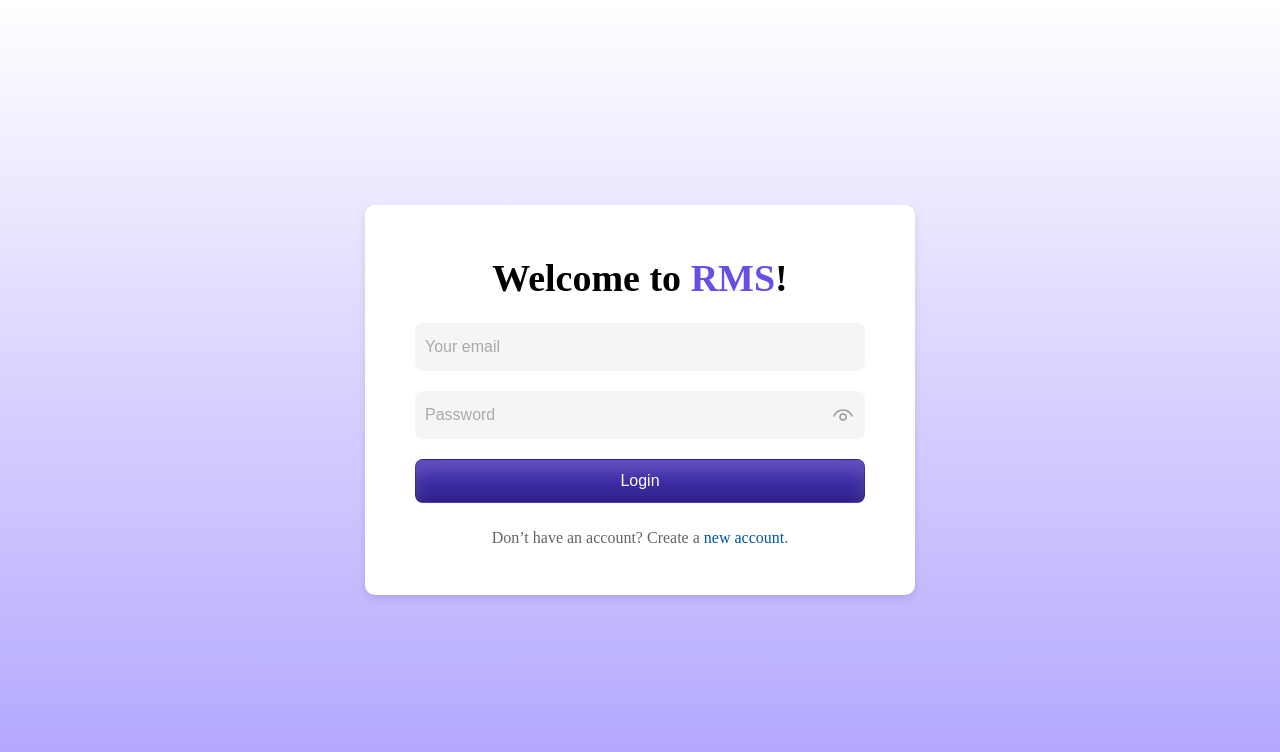
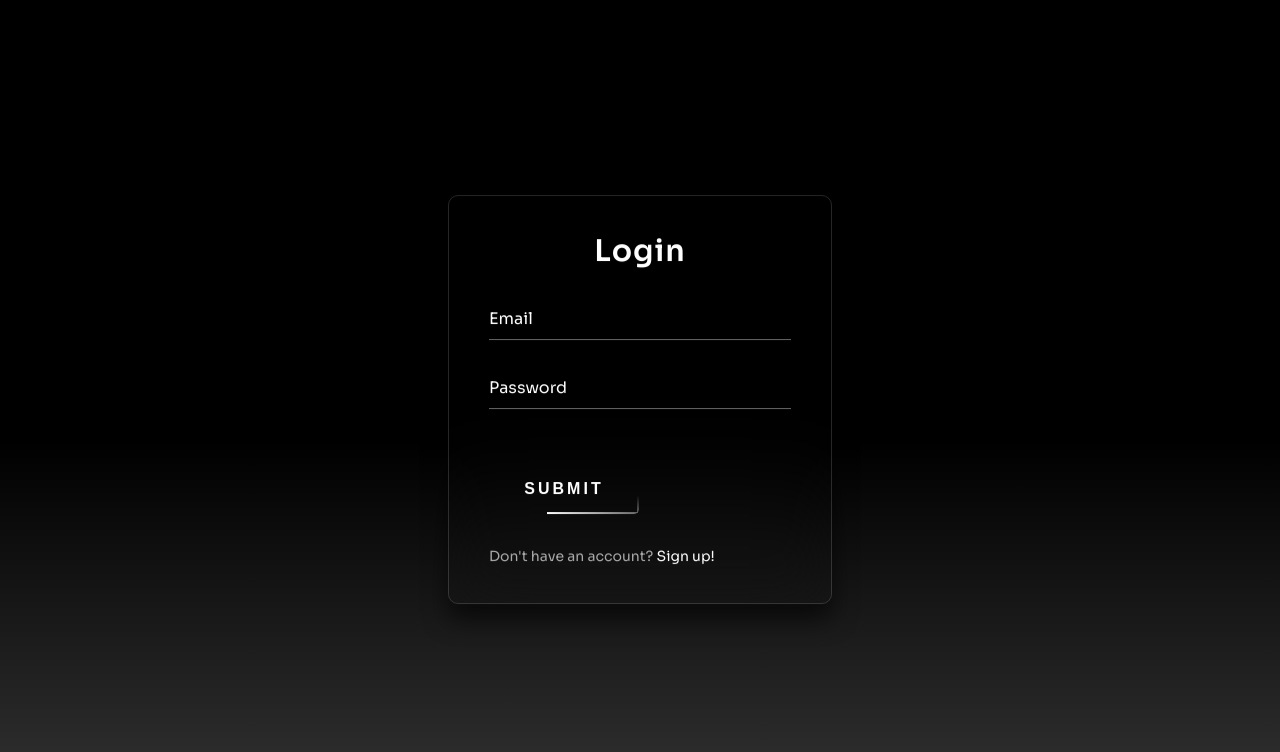
Before and after one commit to helsinfranz/result-management-system, a Next.js app: page /auth/login in a window 1280 px wide. Shown: the top 752 px of the page. Built offline with nearby package versions, Linux system fonts and the light colour scheme; no server answers.

Commit message:
auth frontend complete

```diff
--- /dev/null
+++ b/components/loader/loader.js
@@ -0,0 +1,18 @@
+import classes from "./loader.module.css";
+
+export default function Loader() {
+  return (
+    <div className={classes.loaderMain}>
+      <div className={classes.dotSpinner}>
+        <div className={classes.dotSpinner__dot}></div>
+        <div className={classes.dotSpinner__dot}></div>
+        <div className={classes.dotSpinner__dot}></div>
+        <div className={classes.dotSpinner__dot}></div>
+        <div className={classes.dotSpinner__dot}></div>
+        <div className={classes.dotSpinner__dot}></div>
+        <div className={classes.dotSpinner__dot}></div>
+        <div className={classes.dotSpinner__dot}></div>
+      </div>
+    </div>
+  );
+}
--- a/pages/_document.js
+++ b/pages/_document.js
@@ -3,7 +3,12 @@ import { Html, Head, Main, NextScript } from "next/document";
 export default function Document() {
   return (
     <Html lang="en">
-      <Head />
+      <Head>
+        <link
+          href="https://fonts.googleapis.com/css2?family=Sora:wght@400;500;600&display=swap"
+          rel="stylesheet"
+        />
+      </Head>
       <body>
         <Main />
         <NextScript />
--- a/pages/auth/[key].js
+++ b/pages/auth/[key].js
@@ -4,6 +4,9 @@ import { useEffect, useRef, useState } from "react";
 import { signIn } from "next-auth/react";
 import { useSession } from "next-auth/react";
 import classes from "@/styles/auth.module.css";
+import Link from "next/link";
+import Loader from "@/components/loader/loader";
+import Image from "next/image";
 
 export default function Auth() {
   const router = useRouter();
@@ -93,173 +96,92 @@ export default function Auth() {
             name="description"
             content="Admin Page for result management system"
           />
-          <style>
-            {`body {
-            align-items: center;
-            background: linear-gradient(to bottom, #ffffff, #afa3ff);
-          }`}
-          </style>
         </Head>
-        {/* <div className="centerDiv">Auth Page - {key}</div> */}
+        {/* <div className={classes.logoMain}>
+          <Image src={"/logo.png"} alt="logo" width={200} height={200} />
+        </div> */}
         <div className={classes.container}>
-          <div className={classes.login_box}>
-            <h1 className={classes.h1}>
-              Welcome to <span className={classes.highlight}>RMS</span>!
-            </h1>
           {authKey === "signup" ? (
-              <form className={classes.form} onSubmit={handleSignup}>
+            <div className={classes.loginBox}>
+              <p>Signup</p>
+              <form onSubmit={handleSignup}>
+                <div className={classes.userBox}>
                   <input
-                  type="text"
-                  placeholder="Your name"
                     required
-                  className={classes.input}
+                    type="name"
+                    name="name"
                     minLength={3}
                     maxLength={20}
                     ref={userName}
                   />
-                <input
-                  type="email"
-                  placeholder="Your email"
-                  required
-                  className={classes.input}
-                  ref={emailRef}
-                />
-                <div className={classes.input_box}>
+                  <label htmlFor="name">Name</label>
+                </div>
+                <div className={classes.userBox}>
+                  <input type="name" required ref={loginEmail} name="email" />
+                  <label htmlFor="email">Email</label>
+                </div>
+                <div className={classes.userBox}>
                   <input
                     type="password"
-                    placeholder="Password"
                     required
                     minLength={4}
                     maxLength={20}
-                    className={classes.input}
-                    ref={passwordRef}
+                    ref={loginPassword}
                   />
-                  <svg
-                    width="24"
-                    height="24"
-                    viewBox="0 0 24 24"
-                    fill="none"
-                    xmlns="http://www.w3.org/2000/svg"
-                    onClick={() =>
-                      passwordRef.current.type === "password"
-                        ? (passwordRef.current.type = "text")
-                        : (passwordRef.current.type = "password")
-                    }
-                  >
-                    <path
-                      d="M3 13C6.6 5 17.4 5 21 13"
-                      stroke="#999999"
-                      strokeWidth="1.5"
-                      strokeLinecap="round"
-                      strokeLinejoin="round"
-                    />
-                    <path
-                      d="M12 17C10.3431 17 9 15.6569 9 14C9 12.3431 10.3431 11 12 11C13.6569 11 15 12.3431 15 14C15 15.6569 13.6569 17 12 17Z"
-                      stroke="#999999"
-                      strokeWidth="1.5"
-                      strokeLinecap="round"
-                      strokeLinejoin="round"
-                    />
-                  </svg>
+                  <label htmlFor="password">Password</label>
                 </div>
-                <button
-                  type="submit"
-                  className={`${classes.active_btn} ${classes.button}`}
-                >
-                  {loading ? "Loading..." : "Sign up"}
+                <button type="submit">
+                  <span></span>
+                  <span></span>
+                  <span></span>
+                  <span></span>
+                  {loading ? <Loader /> : "Submit"}
                 </button>
               </form>
+              <p>
+                Already have an account?{" "}
+                <Link href="/auth/login" className={classes.a2}>
+                  Log In!
+                </Link>
+              </p>
+            </div>
           ) : (
-              <form className={classes.form} onSubmit={handleLogin}>
-                <input
-                  type="email"
-                  placeholder="Your email"
-                  required
-                  className={classes.input}
-                  ref={loginEmail}
-                />
-                <div className={classes.input_box}>
+            <div className={classes.loginBox}>
+              <p>Login</p>
+              <form onSubmit={handleLogin}>
+                <div className={classes.userBox}>
+                  <input type="name" required ref={loginEmail} name="email" />
+                  <label htmlFor="email">Email</label>
+                </div>
+                <div className={classes.userBox}>
                   <input
                     type="password"
-                    placeholder="Password"
                     required
                     minLength={4}
                     maxLength={20}
-                    className={classes.input}
                     ref={loginPassword}
                   />
-                  <svg
-                    width="24"
-                    height="24"
-                    viewBox="0 0 24 24"
-                    fill="none"
-                    xmlns="http://www.w3.org/2000/svg"
-                    onClick={() =>
-                      loginPassword.current.type === "password"
-                        ? (loginPassword.current.type = "text")
-                        : (loginPassword.current.type = "password")
-                    }
-                  >
-                    <path
-                      d="M3 13C6.6 5 17.4 5 21 13"
-                      stroke="#999999"
-                      strokeWidth="1.5"
-                      strokeLinecap="round"
-                      strokeLinejoin="round"
-                    />
-                    <path
-                      d="M12 17C10.3431 17 9 15.6569 9 14C9 12.3431 10.3431 11 12 11C13.6569 11 15 12.3431 15 14C15 15.6569 13.6569 17 12 17Z"
-                      stroke="#999999"
-                      strokeWidth="1.5"
-                      strokeLinecap="round"
-                      strokeLinejoin="round"
-                    />
-                  </svg>
+                  <label htmlFor="password">Password</label>
                 </div>
-                <button
-                  type="submit"
-                  className={`${classes.active_btn} ${classes.button}`}
-                >
-                  {loading ? "Loading..." : "Login"}
+                <button type="submit">
+                  <span></span>
+                  <span></span>
+                  <span></span>
+                  <span></span>
+                  {loading ? <Loader /> : "Submit"}
                 </button>
               </form>
-            )}
-            <p className={classes.p}>
-              {authKey === "signup" ? (
-                <>
-                  Already have an account?
-                  <a className={classes.a}>
-                    <span
-                      className={classes.highlight}
-                      onClick={() => router.push("/auth/login")}
-                    >
-                      {" "}
-                      Log in
-                    </span>
-                    .
-                  </a>
-                </>
-              ) : (
-                <>
-                  Don’t have an account?
-                  <a className={classes.a}>
-                    {" "}
-                    Create a{" "}
-                    <span
-                      className={classes.highlight}
-                      onClick={() => router.push("/auth/signup")}
-                    >
-                      new account
-                    </span>
-                    .
-                  </a>
-                </>
-              )}
+              <p>
+                Don't have an account?{" "}
+                <Link href="/auth/signup" className={classes.a2}>
+                  Sign up!
+                </Link>
               </p>
             </div>
+          )}
         </div>
       </>
     );
   }
-  return <p>Loading...</p>;
+  return <div></div>;
 }
--- a/styles/auth.module.css
+++ b/styles/auth.module.css
@@ -1,114 +1,257 @@
-.container {
-  display: flex;
-  justify-content: center;
-  align-items: center;
-  height: 100%;
-  width: 100%;
+/* .logoMain {
+  position: absolute;
+  top: 7rem;
+  left: 50%;
+  transform: translate(-50%, -50%);
+} */
+
+.loginBox {
+  border: 1px solid rgba(255, 255, 255, 0.15);
+  position: absolute;
+  top: 50%;
+  left: 50%;
+  width: 30vw;
+  padding: 4rem;
+  margin: 2rem auto;
+  transform: translate(-50%, -55%);
+  /* background: rgba(0, 0, 0, 0.9); */
+  backdrop-filter: blur(30px);
+  box-sizing: border-box;
+  box-shadow: 0 15px 25px rgba(0, 0, 0, 0.6);
+  border-radius: 1rem;
 }
 
-.login_box {
-  background: #fff;
-  padding: 50px;
-  border-radius: 10px;
-  box-shadow: 0 4px 8px rgba(0, 0, 0, 0.1);
-  line-height: 14.2px;
+.loginBox p:first-child {
+  margin: 0 0 3.5rem;
+  padding: 0;
+  color: #fff;
   text-align: center;
+  font-size: 3rem;
+  font-weight: bold;
+  letter-spacing: 1px;
 }
 
-.h1 {
-  margin-bottom: 20px;
-  font-size: 38px;
-  font-weight: 600;
-  line-height: 47.6px;
-  text-align: center;
-}
-
-.highlight {
-  color: #6a4ce7;
-}
-
-.form {
-  display: flex;
-  flex-direction: column;
-  gap: 20px;
-}
-
-.input {
-  padding: 12px 10px;
-  /* margin-bottom: 1rem; */
-  /* color: #EBEBEB;'' */
-  background-color: rgb(245, 245, 245);
-  color: rgb(100, 100, 100);
-  /* border: 1px solid #ccc; */
-  border: none;
-  width: 450px;
-  border-radius: 8px;
-  font-size: 16px;
-  line-height: 24.2px;
-  outline-color: rgb(170, 170, 170);
-}
-
-.input::placeholder {
-  color: rgb(170, 170, 170);
-}
-
-.input_box {
+.loginBox .userBox {
   position: relative;
 }
 
-.input_box > svg {
-  position: absolute;
-  right: 10px;
-  top: 50%;
-  transform: translateY(-50%);
-  cursor: pointer;
+.loginBox .userBox input {
+  width: 100%;
+  padding: 1rem 0;
+  font-size: 1.6rem;
+  color: #fff;
+  margin-bottom: 3rem;
+  border: none;
+  border-bottom: 1px solid rgba(255, 255, 255, 0.4);
+  outline: none;
+  background: transparent;
 }
 
-.button {
-  padding: 12px;
-  /* border: none; */
-  border: 1px solid;
-  border-image-source: linear-gradient(360deg, #4b36cc 0%, #9c93d4 107.69%);
-  border-radius: 8px;
-  background: #6a4ce7;
+.loginBox .userBox label {
+  position: absolute;
+  top: 0;
+  left: 0;
+  padding: 1rem 0;
+  font-size: 1.6rem;
   color: #fff;
-  font-size: 16px;
-  transition: background 0.3s ease;
-  background: linear-gradient(180deg, #4c38c2 0%, #2f2188 100%),
-    linear-gradient(0deg, rgba(255, 255, 255, 0.3), rgba(255, 255, 255, 0.3));
-  box-shadow: 0px 4px 16px 0px #0000001a;
-  box-shadow: 0px 12px 16px 0px #bababa33 inset;
-  opacity: 0.7;
-  cursor: not-allowed;
-  height: 44px;
+  pointer-events: none;
+  transition: 0.5s;
+}
+.loginBox .userBox input:focus,
+.loginBox .userBox input:valid {
+  border-color: rgba(255, 255, 255);
 }
 
-.active_btn {
-  opacity: 1;
-  cursor: pointer;
-  display: flex;
-  align-items: center;
-  justify-content: center;
+.loginBox .userBox input:focus ~ label,
+.loginBox .userBox input:valid ~ label {
+  top: -2rem;
+  left: 0;
+  color: #fff;
+  font-size: 1.2rem;
 }
 
-.active_btn:hover {
-  opacity: 0.9;
+.loginBox form button {
+  position: relative;
+  display: inline-block;
+  padding: 1rem 2rem;
+  font-weight: bold;
+  color: #fff;
+  font-size: 1.6rem;
+  text-decoration: none;
+  text-transform: uppercase;
+  overflow: hidden;
+  transition: 0.5s;
+  margin-top: 2.5rem;
+  margin-bottom: 3.5rem;
+  letter-spacing: 3px;
+  background: transparent;
+  border: none;
+  border-radius: 5px;
+  cursor: pointer;
+  width: 150px;
+  height: 50px;
 }
 
-.p {
-  /* gap: 24px; */
-  margin-top: 28px;
-  font-size: 16px;
-  text-align: center;
-  color: rgb(100, 100, 100);
+.loginBox button:hover {
+  background: #fff;
+  color: #272727;
+  border-radius: 5px;
 }
 
-/* .a {
+.loginBox button span {
+  position: absolute;
+  display: block;
+}
+
+.loginBox button span:nth-child(1) {
+  top: 0;
+  left: -100%;
+  width: 100%;
+  height: 2px;
+  background: linear-gradient(90deg, transparent, #fff);
+  animation: btn-anim1 1.5s linear infinite;
+}
+
+@keyframes btn-anim1 {
+  0% {
+    left: -100%;
+  }
+
+  50%,
+  100% {
+    left: 100%;
+  }
+}
+
+.loginBox button span:nth-child(2) {
+  top: -100%;
+  right: 0;
+  width: 2px;
+  height: 100%;
+  background: linear-gradient(180deg, transparent, #fff);
+  animation: btn-anim2 1.5s linear infinite;
+  animation-delay: 0.375s;
+}
+
+@keyframes btn-anim2 {
+  0% {
+    top: -100%;
+  }
+
+  50%,
+  100% {
+    top: 100%;
+  }
+}
+
+.loginBox button span:nth-child(3) {
+  bottom: 0;
+  right: -100%;
+  width: 100%;
+  height: 2px;
+  background: linear-gradient(270deg, transparent, #fff);
+  animation: btn-anim3 1.5s linear infinite;
+  animation-delay: 0.75s;
+}
+
+@keyframes btn-anim3 {
+  0% {
+    right: -100%;
+  }
+
+  50%,
+  100% {
+    right: 100%;
+  }
+}
+
+.loginBox button span:nth-child(4) {
+  bottom: -100%;
+  left: 0;
+  width: 2px;
+  height: 100%;
+  background: linear-gradient(360deg, transparent, #fff);
+  animation: btn-anim4 1.5s linear infinite;
+  animation-delay: 1.125s;
+}
+
+@keyframes btn-anim4 {
+  0% {
+    bottom: -100%;
+  }
+
+  50%,
+  100% {
+    bottom: 100%;
+  }
+}
+
+.loginBox p:last-child {
+  color: #aaa;
+  font-size: 1.4rem;
+}
+
+.loginBox a.a2 {
+  color: #fff;
   text-decoration: none;
-  color: inherit;
-} */
+}
 
-.a .highlight {
-  color: #0054a1;
-  cursor: pointer;
+.loginBox a.a2:hover {
+  background: transparent;
+  color: #aaa;
+  border-radius: 5px;
 }
+
+/* Make it responsive */
+
+@media (max-width: 1024px) {
+  .loginBox {
+    width: 50%;
+  }
+}
+
+@media (max-width: 768px) {
+  .loginBox {
+    width: 75%;
+  }
+}
+
+@media (max-width: 480px) {
+  .loginBox {
+    width: 95%;
+    padding: 3rem;
+  }
+
+  .loginBox form button {
+    width: 100%;
+    padding: 1.5rem 2rem;
+    font-size: 1.4rem;
+  }
+
+  .loginBox p:last-child {
+    font-size: 1.2rem;
+  }
+
+  .loginBox a.a2 {
+    font-size: 1.2rem;
+  }
+
+  .loginBox p:first-child {
+    font-size: 2.5rem;
+  }
+
+  .loginBox .userBox input {
+    padding: 1rem 0;
+    font-size: 1.3rem;
+  }
+
+  .loginBox .userBox label {
+    padding: 1rem 0;
+    font-size: 1.3rem;
+  }
+
+  .loginBox .userBox input:focus ~ label,
+  .loginBox .userBox input:valid ~ label {
+    font-size: 1rem;
+  }
+}
--- a/styles/globals.css
+++ b/styles/globals.css
@@ -23,9 +23,12 @@ body {
   height: 100vh;
   position: relative;
   /* color: white; */
-  background-color: black;
+  /* background-color: black; */
   line-height: 1;
   font-size: 1.4rem;
+  background: rgb(0, 0, 0);
+  background: linear-gradient(rgba(0, 0, 0, 1) 55%, rgba(50, 50, 50) 100%);
+  font-family: "Sora", sans-serif;
 }
 
 a {
```
Also changed, not shown: components/loader/loader.module.css (added, +111 -0 lines), public/logo.png (added). Lines whose indentation alone changed are shown as unchanged.
